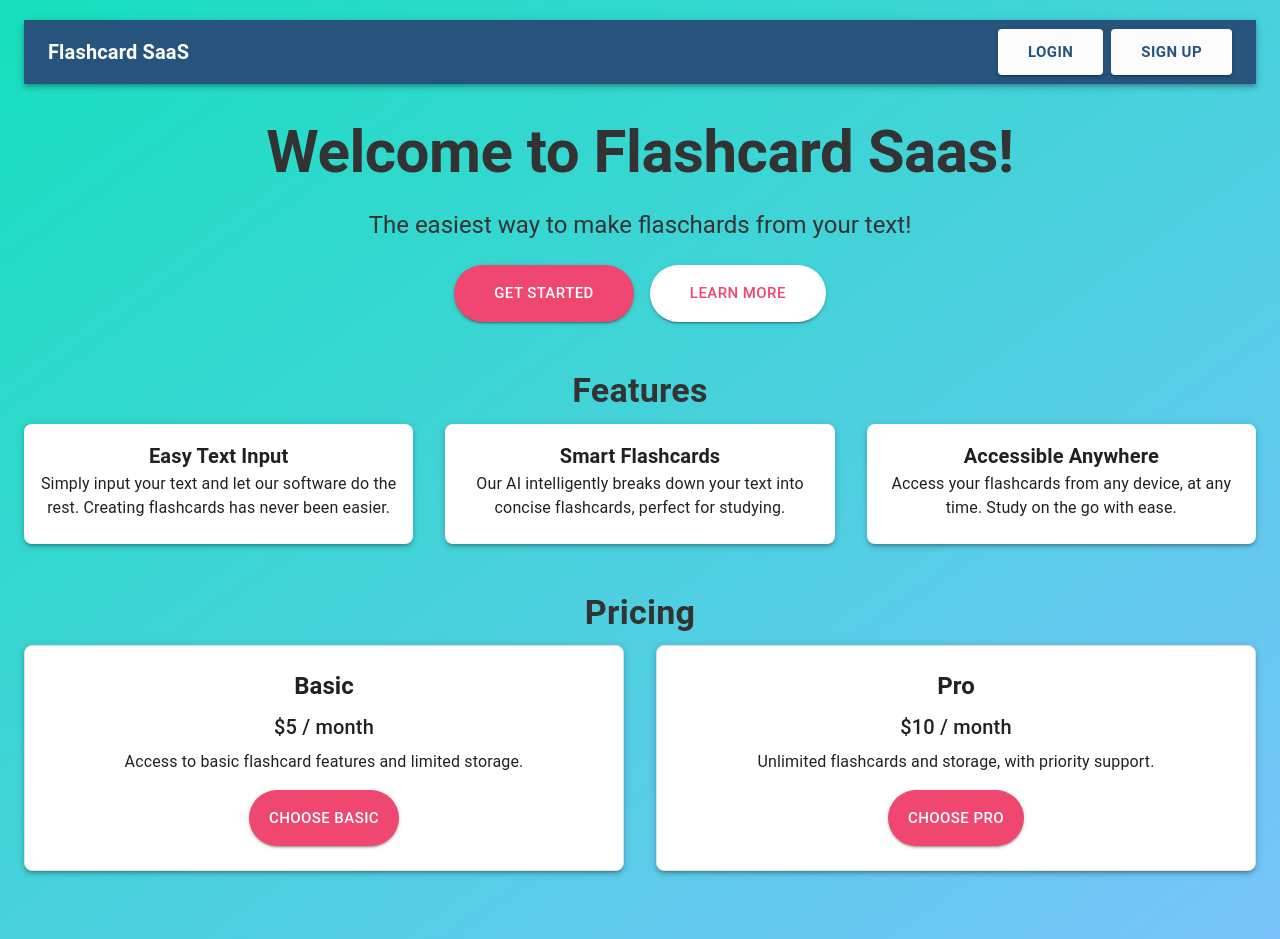
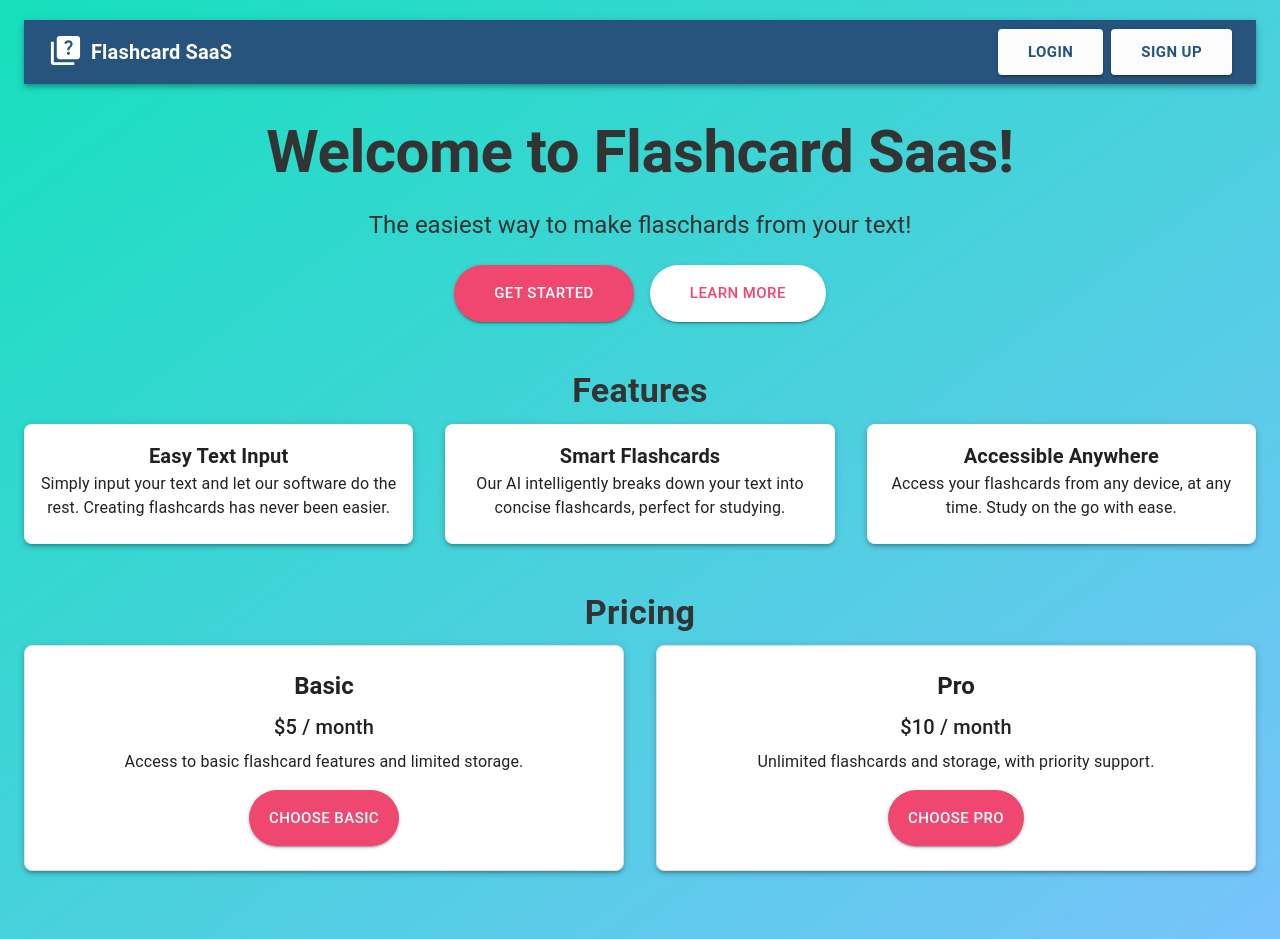
Before and after one commit to aymanabdalla1/ai_flashcards, a Next.js app: page / in a window 1280 px wide. Built offline with nearby package versions, Linux system fonts and the light colour scheme; no server answers.

Commit message:
adding logo to pages

```diff
--- a/app/page.js
+++ b/app/page.js
@@ -1,6 +1,6 @@
 "use client";
 
-import Image from "next/image";
+import Link from "next/link";
 import getStripe from "@/utils/get-stripe.js";
 import Head from "next/head";
 import { SignedIn, SignedOut, UserButton } from "@clerk/nextjs";
@@ -15,6 +15,7 @@ import {
   Card,
   CardContent,
 } from "@mui/material";
+import QuizIcon from '@mui/icons-material/Quiz';
 
 export default function Home() {
   const handleSubmit = async () => {
@@ -59,6 +60,9 @@ export default function Home() {
 
       <AppBar position="static" sx={{ backgroundColor: "#26547C" }}>
         <Toolbar>
+        <Link href="/" passHref>
+        <QuizIcon fontSize="large" sx={{ color: "#fff", mr:1}} />
+        </Link>
           <Typography
             variant="h6"
             style={{ flexGrow: 1, fontWeight: "bold", color: "#fff" }}
--- a/app/sign-in/[[...sign-in]]/page.js
+++ b/app/sign-in/[[...sign-in]]/page.js
@@ -1,6 +1,7 @@
 import { SignIn } from '@clerk/nextjs'
 import {AppBar, Button, Container, Toolbar, Typography, Box} from '@mui/material'
 import { SignedIn, SignedOut, UserButton } from "@clerk/nextjs";
+import QuizIcon from '@mui/icons-material/Quiz';
 import Link from 'next/link'
 import React from 'react'
 
@@ -17,6 +18,9 @@ export default function SignUpPage(){
       >
       <AppBar position="static" sx={{ backgroundColor: "#26547C" }}>
         <Toolbar>
+          <Link href="/" passHref>
+          <QuizIcon fontSize="large" sx={{ color: "#fff", mr:1}} />
+          </Link>
           <Typography
             variant="h6"
             style={{ flexGrow: 1, fontWeight: "bold", color: "#fff" }}
--- a/app/sign-up/[[...sign-up]]/page.js
+++ b/app/sign-up/[[...sign-up]]/page.js
@@ -1,6 +1,7 @@
 import { SignUp } from '@clerk/nextjs'
 import {AppBar, Button, Container, Toolbar, Typography, Box} from '@mui/material'
 import { SignedIn, SignedOut, UserButton } from "@clerk/nextjs";
+import QuizIcon from '@mui/icons-material/Quiz';
 import Link from 'next/link'
 import React from 'react'
 
@@ -17,6 +18,9 @@ export default function SignUpPage(){
       >
       <AppBar position="static" sx={{ backgroundColor: "#26547C" }}>
         <Toolbar>
+        <Link href="/" passHref>
+        <QuizIcon fontSize="large" sx={{ color: "#fff", mr:1}} />
+        </Link>
           <Typography
             variant="h6"
             style={{ flexGrow: 1, fontWeight: "bold", color: "#fff" }}
--- a/package.json
+++ b/package.json
@@ -12,6 +12,7 @@
     "@clerk/nextjs": "^5.3.1",
     "@emotion/react": "^11.13.0",
     "@emotion/styled": "^11.13.0",
+    "@mui/icons-material": "^5.16.7",
     "@mui/material": "^5.16.7",
     "@stripe/stripe-js": "^4.2.0",
     "firebase": "^10.12.5",
```
Also changed, not shown: public/card_icon.png (added), 1 other file (tests, documents, lock files or other folders).
